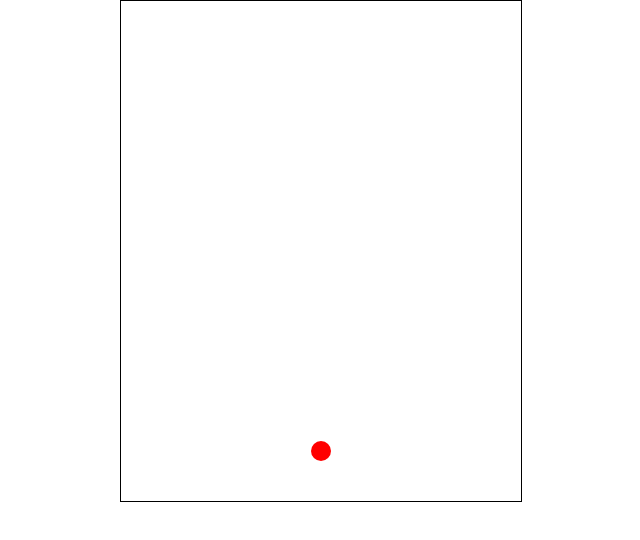
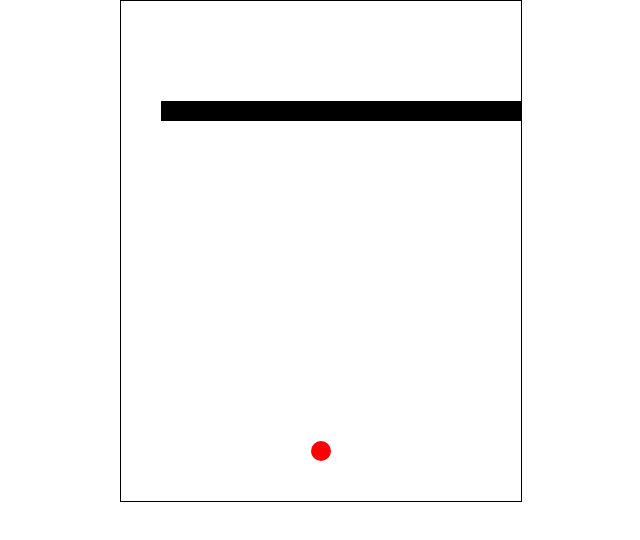
Before and after one commit to darcy504/Falling-Ball-JS, a plain HTML site: page index.html in a window 1280 px wide. Shown: the whole page, without its empty margins (319-959 px from the left). Drawn offline with Linux system fonts and the light colour scheme.

Commit message:
styling block and hole

```diff
--- a/style.css
+++ b/style.css
@@ -18,3 +18,19 @@
     left: 190px;
     z-index: 1000000;
 }
+.block{
+    width: 400px;
+    height: 20px;
+    background-color: black;
+    position: relative;
+    top: 100px;
+    margin-top: -20px;
+}
+.hole{
+    width: 40px;
+    height: 20px;
+    background-color: white;
+    position: relative;
+    top: 100px;
+    margin-top: -20px;
+}
```
